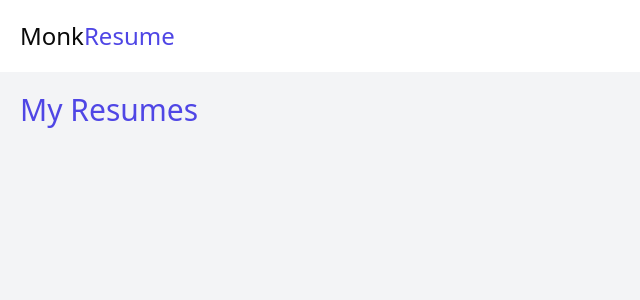
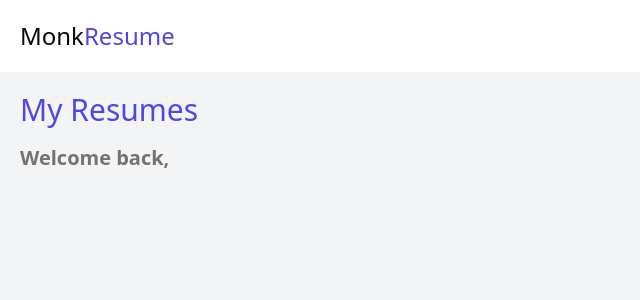
Before and after one commit to brain-ambani/monkresume, a Next.js app: page /dashboard in a window 1280 px wide. Shown: the top 300 px of the page, without its empty margins (0-640 px from the left). Built offline with nearby package versions, Linux system fonts and the light colour scheme; no server answers.

Commit message:
added a welcome message for a logged in user

```diff
--- a/app/dashboard/page.tsx
+++ b/app/dashboard/page.tsx
@@ -1,12 +1,15 @@
+import { WelcomeMsg } from "@/components/welcome";
+
 export const dynamic = "force-dynamic";
 
 export default async function Dashboard() {
 
   return (
-    <main className="">
-      <h1 className="h-screen text-3xl p-5 bg-gray-100 font-extralight text-indigo-600">
+    <main className="h-screen p-5 bg-gray-100">
+      <h1 className=" text-3xl   font-extralight text-indigo-600">
         My Resumes
       </h1>
+      <WelcomeMsg/>
 
     </main>
   );
--- /dev/null
+++ b/components/welcome.tsx
@@ -0,0 +1,13 @@
+import { currentUser, User } from "@clerk/nextjs/server"
+
+export const WelcomeMsg =async()=>{
+    const user = await currentUser()
+    // if(!user){
+    //     return null;
+    // }
+    return(
+        <p className="text-muted-foreground font-semibold text-xl py-4">Welcome back, <span className="text-violet-500">{user?.firstName}</span> </p>
+    )
+
+
+}
```
